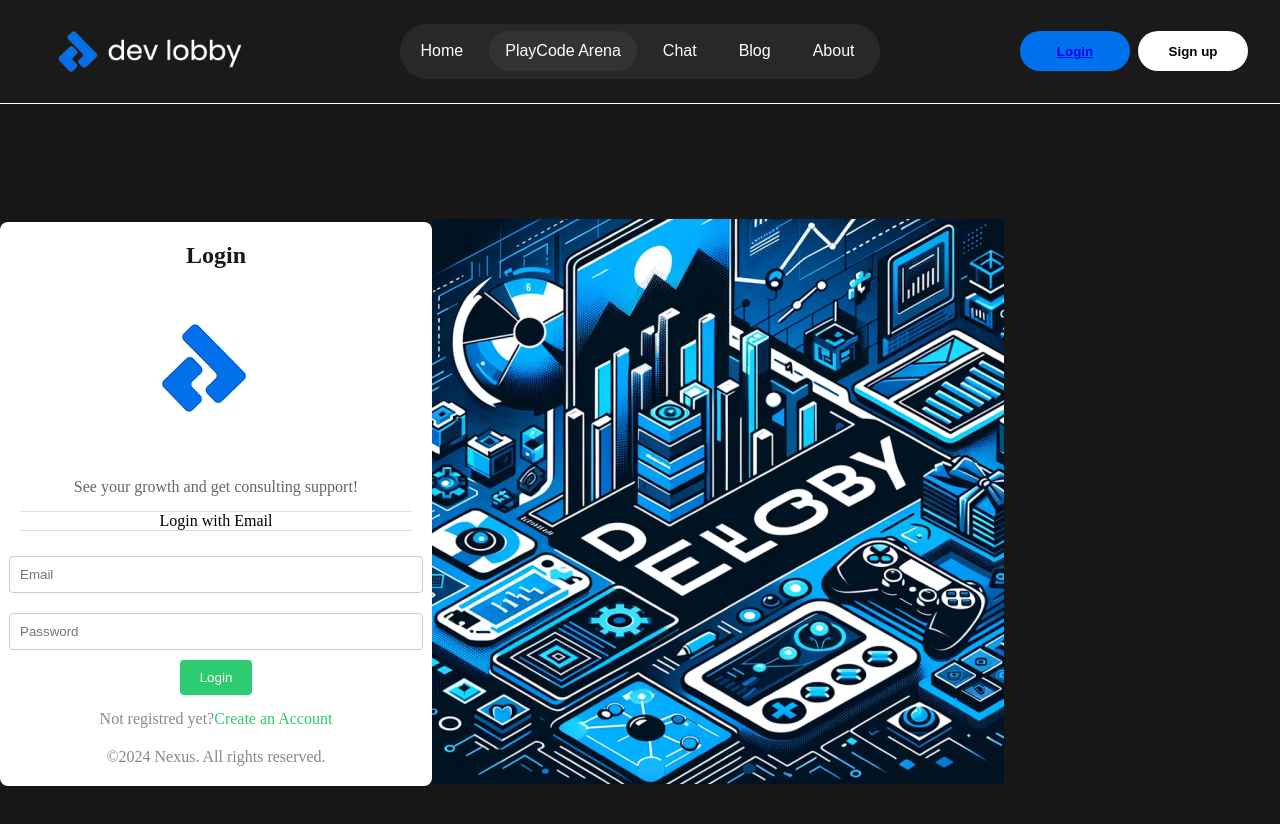
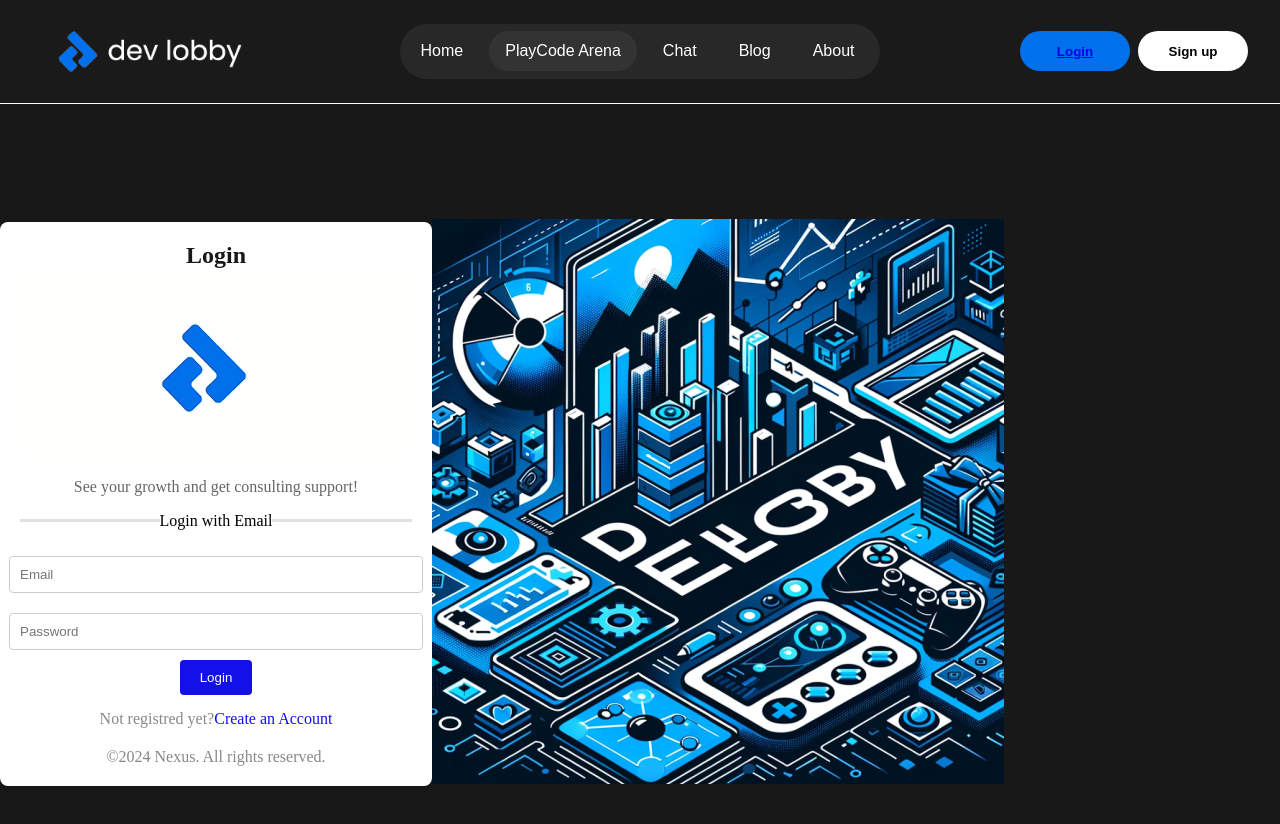
Before and after one commit to edberv1/DevLobby, a React (Create React App) app: page /login in a window 1280 px wide. Shown: the top 824 px of the page. Built offline with nearby package versions, Linux system fonts and the light colour scheme.

Commit message:
disa ndryshime ne stilizim

```diff
--- a/src/components/organisms/Login/Login.scss
+++ b/src/components/organisms/Login/Login.scss
@@ -1,5 +1,5 @@
 $primary-color: #191818;
-$secondary-color: #2ecc71;
+$secondary-color: #1310e9;
 
 .login-container {
   display: flex;
@@ -30,12 +30,14 @@
     }
 
     .divider {
-      margin: 15px 0;
+      display: flex;
+      align-items: center;
+      margin: 1rem 0;
 
       hr {
-        border: 0;
-        height: 1px;
-        background: #ddd;
+        flex-grow: 1;
+        border: none;
+        border-top: 3px solid #dfe1e5;
       }
 
       span {
```
